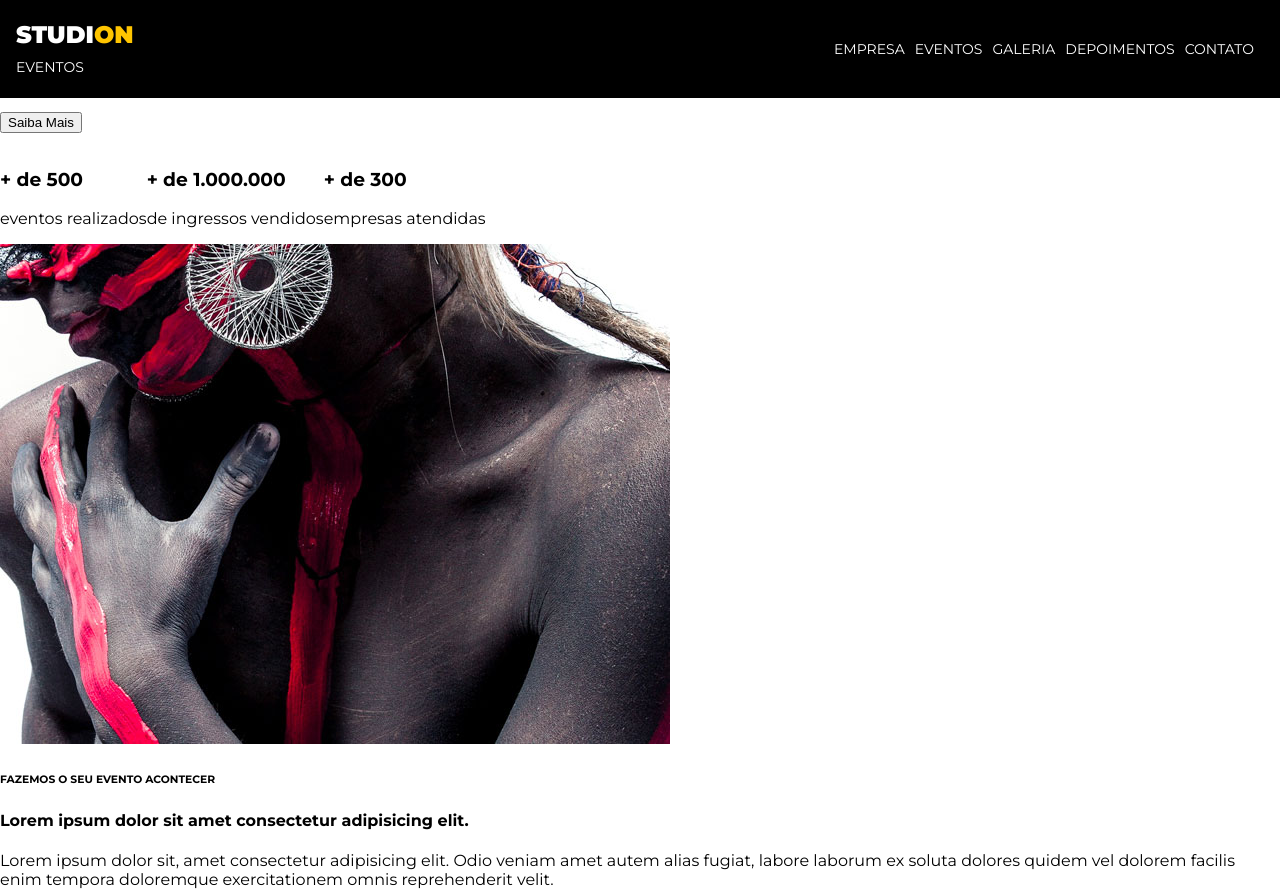
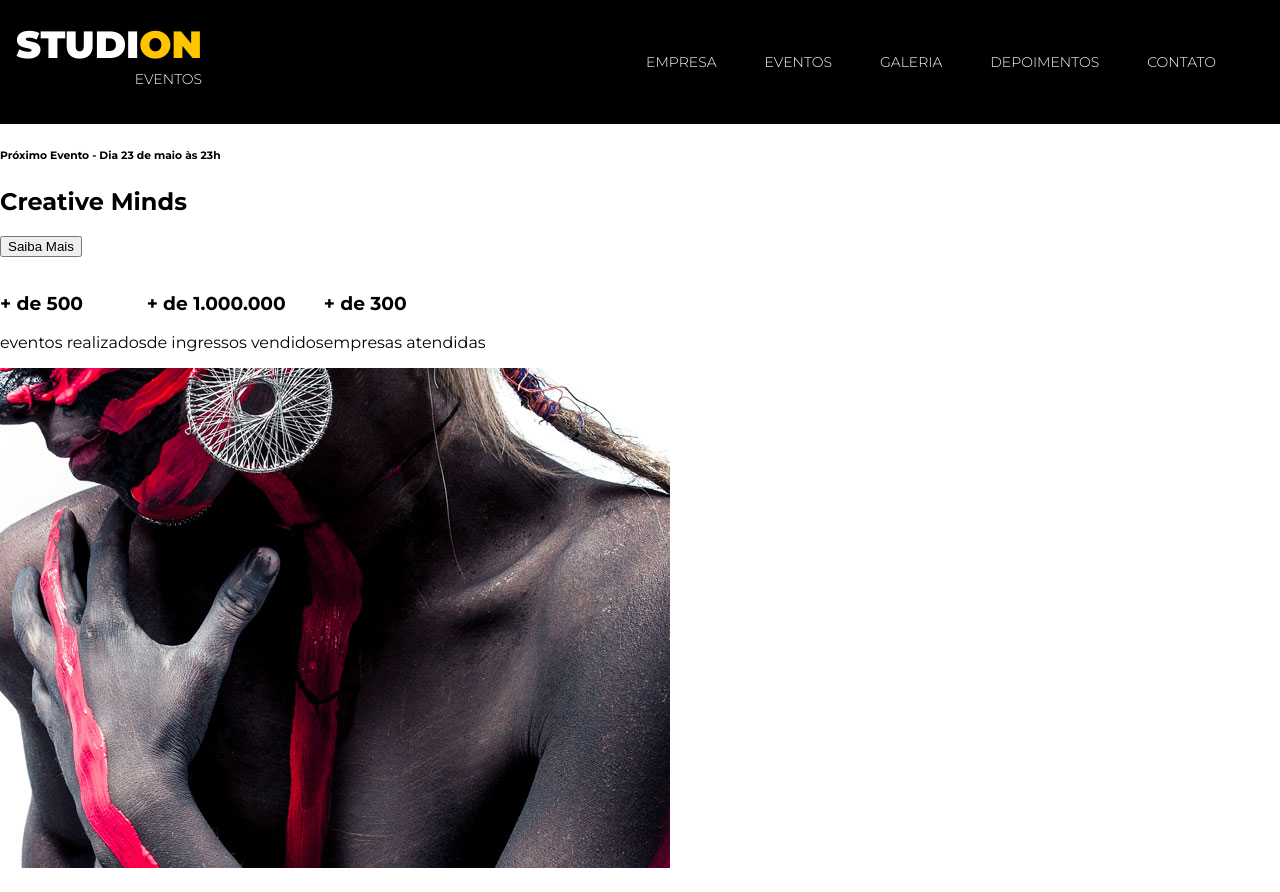
Before and after one commit to SetropLeo/StudionEvent, a website: page src/index.html in a window 1280 px wide. Shown: the top 892 px of the page. Drawn offline with Linux system fonts and the light colour scheme.

Commit message:
feat(css): Finished Navbar

```diff
--- a/src/style.css
+++ b/src/style.css
@@ -13,6 +13,7 @@
 
 body{
     margin:0; /*Retira a margem*/
+    padding-top:7.75rem;
 }
 
 ul{
@@ -30,6 +31,7 @@ ul{
     left:0;
 
     width: 100vw; /*Faz a barra de navegação ficar inteira*/
+    height:7.75rem;
     padding: 0 1rem; /*Afasta os elementos da lista da barra de navegação*/
 
     background-color: #000; /*Cor do fundo*/
@@ -42,11 +44,12 @@ ul{
 
 .navbar__links li{
     font-size: 0.875rem;
-    margin-right: 0.625rem; /*Margem entre as palavras da barra*/
+    margin-right: 3rem; /*Margem entre as palavras da barra*/
     text-transform: uppercase;
 }
 
 .navbar__links a{
+    font-weight:300;
     color: #fff; /*Cor dos elementos da barra*/
     text-decoration: none; /*Retira o efeito dos elementos da barra*/
 }
@@ -56,14 +59,16 @@ ul{
 }
 
 .logo-studion{
-    font-weight: 900; /*Deixa o testo STUDION mais pesado*/
-    text-transform: uppercase;
+    font-size:2.375rem;
+    font-weight: 900; /*Deixa o texto STUDION mais pesado*/
+    line-height:1ch;
+    text-transform: uppercase; /*Texto em maiúscula*/
+    text-align:right;
 }
 
 .logo-studion_subtitle{
     font-size: 0.875rem;
-    font-weight: 400;
-    text-align: right;
+    font-weight: 300;
 }
 
 .copy-primary{
```
